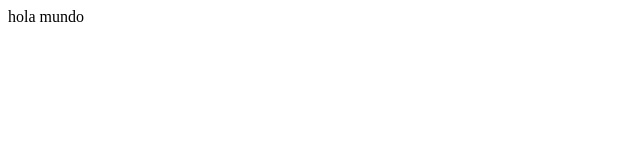
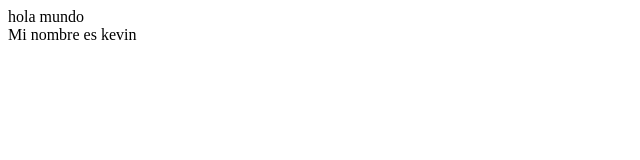
Before and after one commit to KevinJaramilloLievano/soa1, a plain HTML site: page index.html in a window 1280 px wide. Shown: the whole page, without its empty margins (0-640 px from the left). Drawn offline with Linux system fonts and the light colour scheme.

Commit message:
Nombre de kevin

```diff
--- a/index.html
+++ b/index.html
@@ -1,3 +1,5 @@
 <html>
     hola mundo
+    <br>
+    Mi nombre es kevin
 </html>
```
